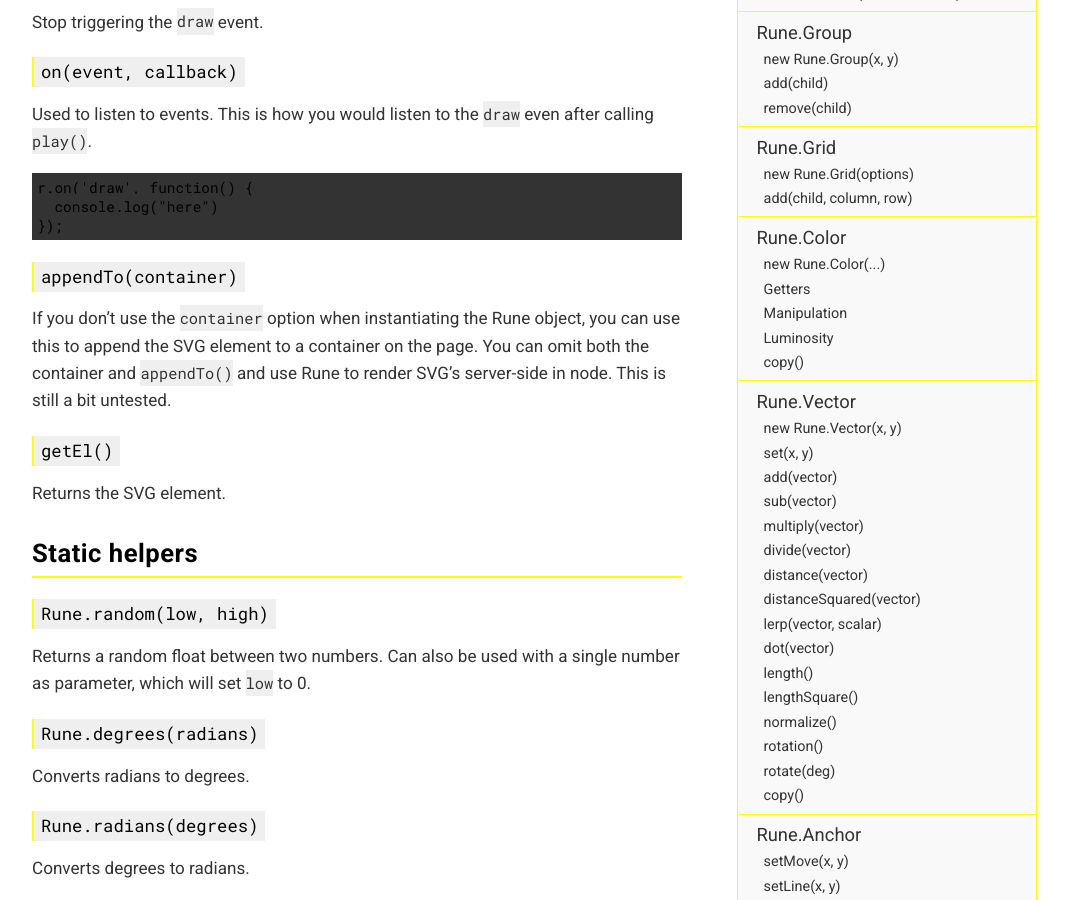
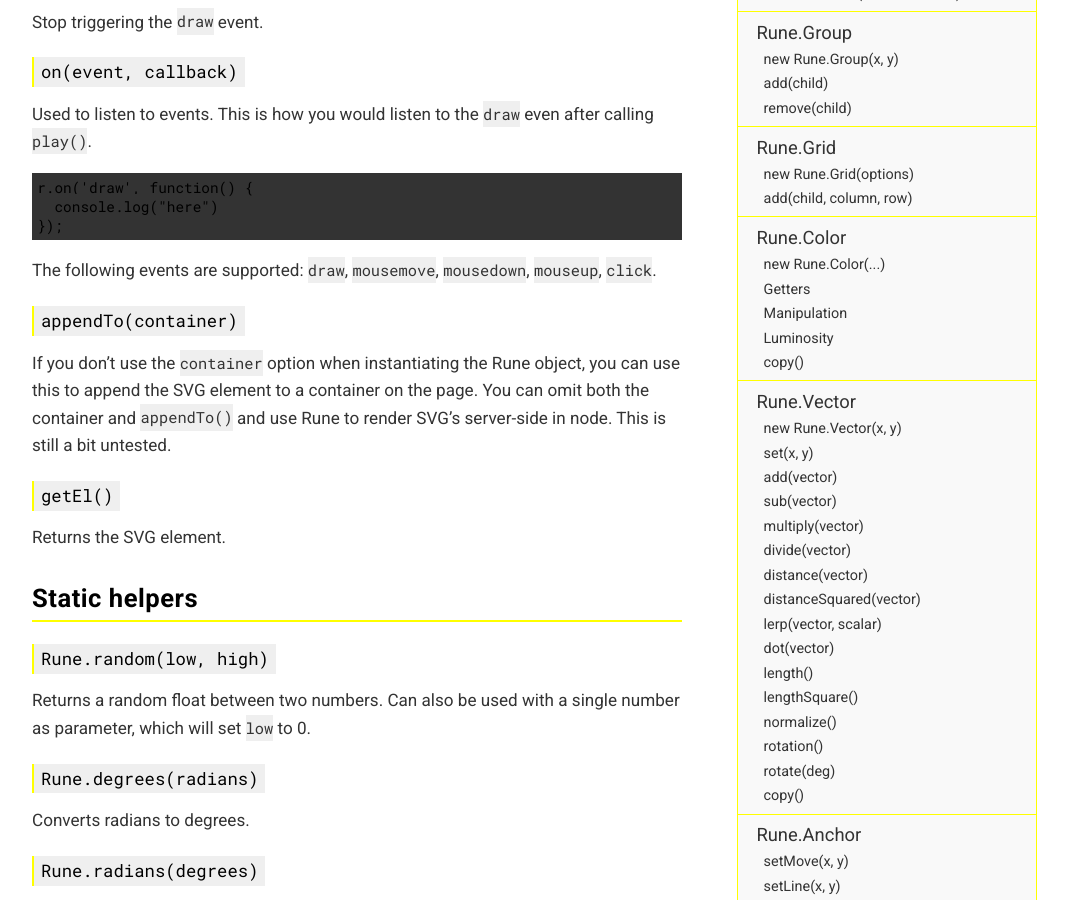
Before and after one commit to runemadsen/rune.js, a Jekyll site: the page built from documentation.md, in a window 1280 px wide and 900 px high, scrolled down 2162 px. Shown: the whole window, without its empty margins (13-1081 px from the left). Built offline with Jekyll 4.4.1, drawn with Linux system fonts in a browser that asks for light colours; nearby versions of some CDN libraries; comment, search, counter and statistics services are not loaded.

Commit message:
more docs

````diff
--- a/documentation.md
+++ b/documentation.md
@@ -83,6 +83,8 @@ r.on('draw', function() {
   console.log("here")
 });
 ```
+
+The following events are supported: `draw`, `mousemove`, `mousedown`, `mouseup`, `click`.
 
 ### `appendTo(container)`
 
````
